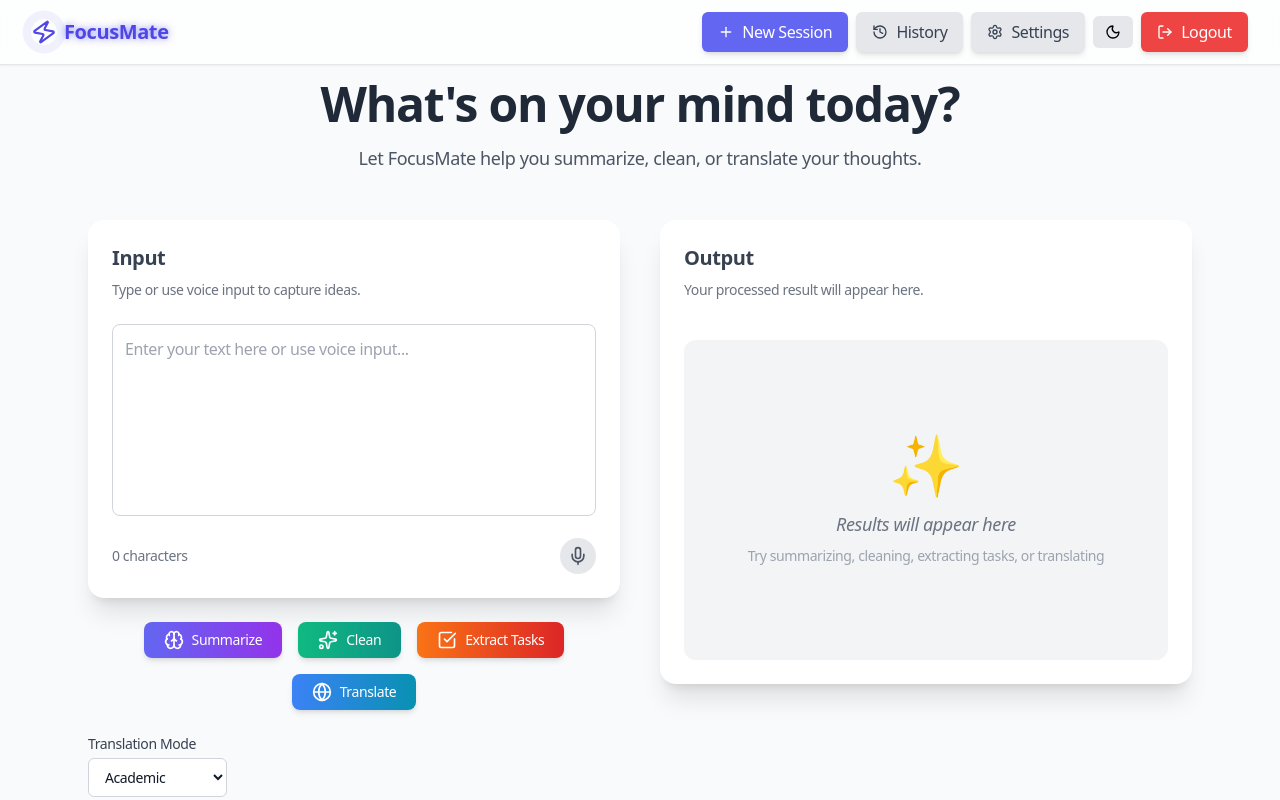
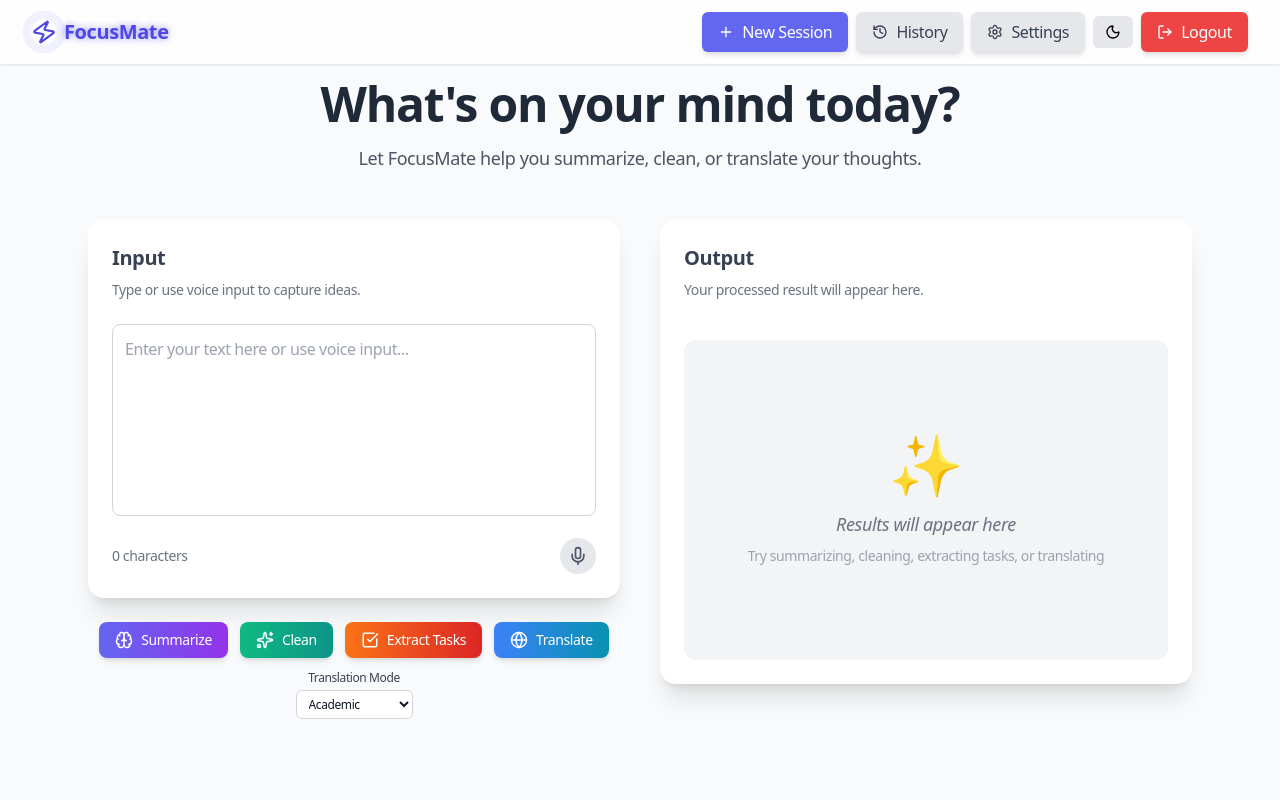
Before and after one commit to ChimdumebiNebolisa/focusmate, a React (Vite) app: page /dashboard in a window 1280 px wide. Shown: the top 800 px of the page. Built offline with nearby package versions, Linux system fonts and the light colour scheme; no server answers; sample sign-in values are in the browser's storage.

Commit message:
feat: arrange action buttons and translation mode selector on same horizontal line

```diff
--- a/src/components/DashboardLayout.tsx
+++ b/src/components/DashboardLayout.tsx
@@ -279,13 +279,16 @@
             initial={{ opacity: 0, y: 20 }}
             animate={{ opacity: 1, y: 0 }}
             transition={{ duration: 0.5, delay: 0.2 }}
-            className="flex flex-wrap gap-4 mt-6 justify-center"
+            className="mt-6"
           >
+            <div className="flex flex-wrap gap-3 justify-center items-end">
+              {/* Action Buttons */}
+              <div className="flex flex-wrap gap-3 justify-center">
                 {actions.map(({ label, icon: Icon, action, color, tooltip }) => (
                   <div key={action} className="relative group">
                     <motion.button
                       onClick={() => handleAction(action)}
-                  className={`px-5 py-2 rounded-lg shadow-md hover:shadow-xl transition-all duration-200 flex items-center gap-2 bg-gradient-to-r ${color} text-white font-semibold ${
+                      className={`px-4 py-2 rounded-lg shadow-md hover:shadow-xl transition-all duration-200 flex items-center gap-2 bg-gradient-to-r ${color} text-white font-semibold ${
                         activeAction === action
                           ? 'scale-105 opacity-75'
                           : ''
@@ -298,38 +301,35 @@
                         <div className="w-4 h-4 border-2 border-white border-t-transparent rounded-full animate-spin"></div>
                       ) : (
                         <>
-                      <Icon size={20} />
+                          <Icon size={18} />
                           <span className="text-sm font-medium">{label}</span>
                         </>
                       )}
                     </motion.button>
-                <span className="absolute -top-8 left-1/2 -translate-x-1/2 text-xs bg-gray-800 text-white px-2 py-1 rounded opacity-0 group-hover:opacity-100 transition-opacity duration-300 whitespace-nowrap z-50">
+                    <span className="absolute -top-10 left-1/2 -translate-x-1/2 text-xs bg-gray-800 text-white px-2 py-1 rounded opacity-0 group-hover:opacity-100 transition-opacity duration-300 whitespace-nowrap z-50">
                       {tooltip}
                     </span>
                   </div>
                 ))}
-          </motion.div>
+              </div>
 
               {/* Translation Mode Selector */}
-          <motion.div
-            initial={{ opacity: 0, y: 20 }}
-            animate={{ opacity: 1, y: 0 }}
-            transition={{ duration: 0.5, delay: 0.4 }}
-            className="mt-4"
-          >
-            <label className="block text-sm font-medium text-gray-700 dark:text-gray-300 mb-1">
+              <div className="flex flex-col items-center">
+                <label className="text-xs font-medium text-gray-700 dark:text-gray-300 mb-1">
                   Translation Mode
                 </label>
                 <select
                   value={translationMode}
                   onChange={(e) => setTranslationMode(e.target.value)}
-              className="border border-gray-300 dark:border-gray-600 rounded-md px-3 py-2 text-sm focus:ring-2 focus:ring-indigo-400 bg-white dark:bg-gray-800 text-gray-900 dark:text-gray-100"
+                  className="border border-gray-300 dark:border-gray-600 rounded-md px-2 py-1 text-xs focus:ring-2 focus:ring-indigo-400 bg-white dark:bg-gray-800 text-gray-900 dark:text-gray-100"
                 >
                   <option value="academic">Academic</option>
                   <option value="concise">Concise</option>
                   <option value="creative">Creative</option>
                   <option value="conversational">Conversational</option>
                 </select>
+              </div>
+            </div>
           </motion.div>
         </motion.div>
 
```
Lines whose indentation alone changed are shown as unchanged.
